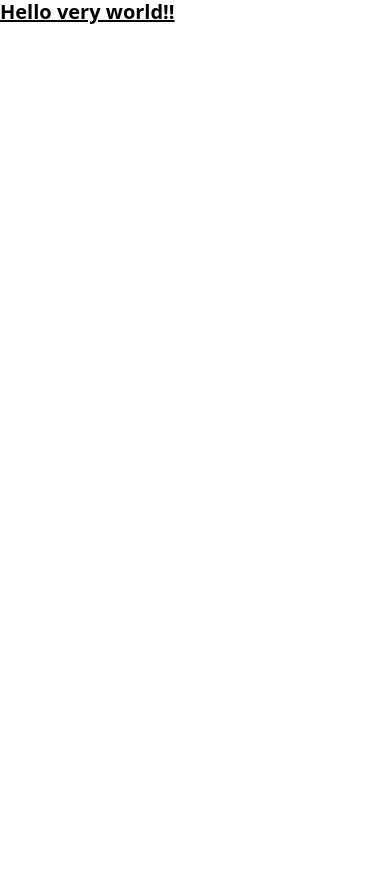
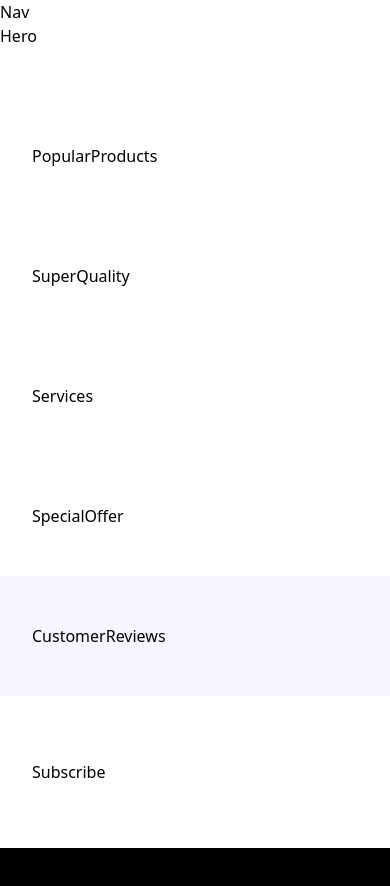
Before and after one commit to Fais145/Nike, a React (Vite) app: page / in a window 390 px wide. Shown: the top 886 px of the page. Before the commit the page ends 844 px from the top, so only its background shows below. Built offline with nearby package versions, Linux system fonts and the light colour scheme; a web font is replaced by a local one.

Commit message:
Set Up Basic Structure

```diff
--- a/src/App.jsx
+++ b/src/App.jsx
@@ -1,7 +1,42 @@
-export default function App() {
-  return (
-    <h1 className="text-xl font-bold underline">
-      Hello very world!!
-    </h1>
-  )
-}
+import {
+  CustomerReviews,
+  Footer,
+  Hero,
+  PopularProducts,
+  Services,
+  SpecialOffer,
+  Subscribe,
+  SuperQuality,
+} from './Sections';
+
+const App = () => (
+  <main className="relative ">
+      Nav
+      <section className="xl:padding-1 wide:padding-r padding-b">
+        <Hero/>
+      </section>
+      <section className="padding">
+        <PopularProducts/>
+      </section>
+      <section className="padding">
+        <SuperQuality/>
+      </section>
+      <section className="padding-x padding-y">
+        <Services/>
+      </section>
+      <section className="padding">
+        <SpecialOffer/>
+      </section>
+      <section className="padding bg-pale-blue">
+        <CustomerReviews/>
+      </section>
+      <section className="padding-x py-16 sm:py-32 w-full">
+        <Subscribe/>
+      </section>
+      <section className="padding-x padding-t pb-8 bg-black">
+        <Footer/>
+      </section>
+  </main>
+)
+
+export default  App;
--- /dev/null
+++ b/src/Sections/CustomerReviews.jsx
@@ -0,0 +1,9 @@
+import React from 'react'
+
+const CustomerReviews = () => {
+  return (
+    <div>CustomerReviews</div>
+  )
+}
+
+export default CustomerReviews
--- /dev/null
+++ b/src/Sections/Footer.jsx
@@ -0,0 +1,9 @@
+import React from 'react'
+
+const Footer = () => {
+  return (
+    <div>Footer</div>
+  )
+}
+
+export default Footer
--- /dev/null
+++ b/src/Sections/Hero.jsx
@@ -0,0 +1,7 @@
+const Hero = () => {
+  return (
+    <div>Hero</div>
+  )
+}
+
+export default Hero
--- /dev/null
+++ b/src/Sections/Navbar.jsx
@@ -0,0 +1,7 @@
+const Navbar = () => {
+  return (
+    <div>Navbar</div>
+  )
+}
+
+export default Navbar
--- /dev/null
+++ b/src/Sections/PopularProducts.jsx
@@ -0,0 +1,7 @@
+const PopularProducts = () => {
+  return (
+    <div>PopularProducts</div>
+  )
+}
+
+export default PopularProducts
--- /dev/null
+++ b/src/Sections/Services.jsx
@@ -0,0 +1,7 @@
+const Services = () => {
+  return (
+    <div>Services</div>
+  )
+}
+
+export default Services
--- /dev/null
+++ b/src/Sections/SpecialOffer.jsx
@@ -0,0 +1,9 @@
+import React from 'react'
+
+const SpecialOffer = () => {
+  return (
+    <div>SpecialOffer</div>
+  )
+}
+
+export default SpecialOffer
--- /dev/null
+++ b/src/Sections/Subscribe.jsx
@@ -0,0 +1,9 @@
+import React from 'react'
+
+const Subscribe = () => {
+  return (
+    <div>Subscribe</div>
+  )
+}
+
+export default Subscribe
--- /dev/null
+++ b/src/Sections/SuperQuality.jsx
@@ -0,0 +1,7 @@
+const SuperQuality = () => {
+  return (
+    <div>SuperQuality</div>
+  )
+}
+
+export default SuperQuality
--- /dev/null
+++ b/src/Sections/index.js
@@ -0,0 +1,19 @@
+import Hero from "./Hero";
+import PopularProducts from "./PopularProducts";
+import SuperQuality from "./SuperQuality";
+import Services from "./Services";
+import SpecialOffer from "./SpecialOffer";
+import CustomerReviews from "./CustomerReviews";
+import Subscribe from "./Subscribe";
+import Footer from "./Footer";
+
+export {
+    Hero,
+    PopularProducts,
+    SuperQuality,
+    Services,
+    SpecialOffer,
+    CustomerReviews,
+    Subscribe,
+    Footer
+}
```
